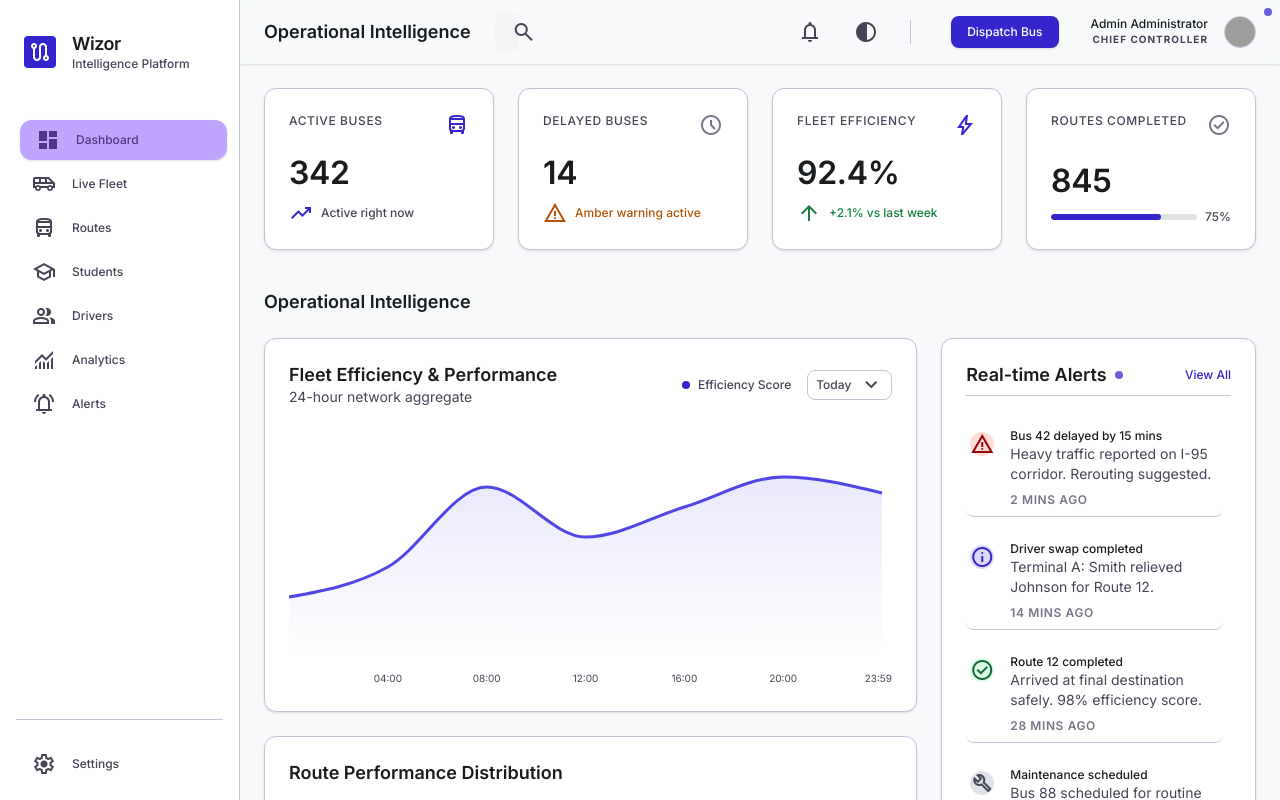
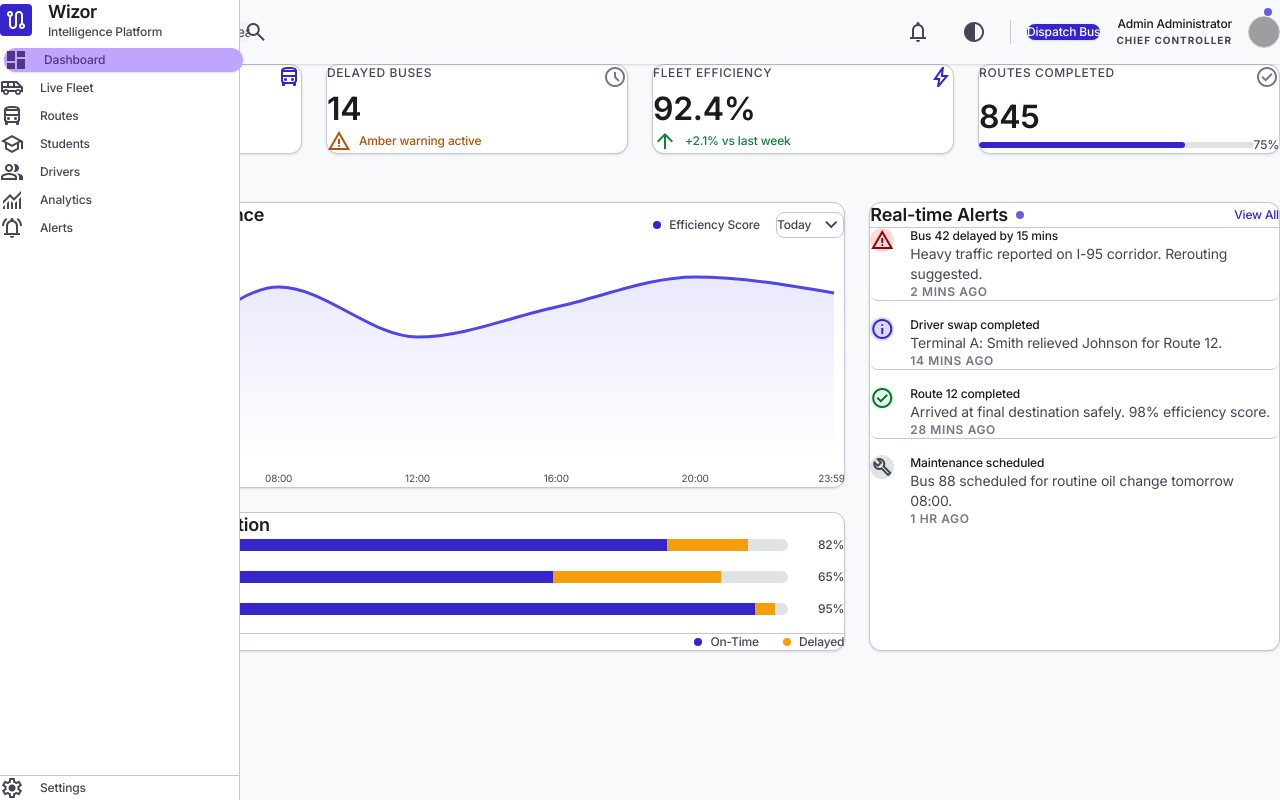
Before and after one commit to Cruxzified/Schrove, a Next.js app: page / in a window 1280 px wide. Built offline with nearby package versions, Linux system fonts and the light colour scheme; grey boxes are pictures that could not be loaded.

Commit message:
Restore original globals.css base styles and merge with new MD3 tokens to fix Signup page

```diff
--- a/app/globals.css
+++ b/app/globals.css
@@ -1,7 +1,8 @@
+@import url('https://fonts.googleapis.com/css2?family=Inter:wght@400;500;600;700;800&family=JetBrains+Mono:wght@500;600;700&display=swap');
 @import "tailwindcss";
 
 @theme {
-  /* MD3 Color Palette from User Template */
+  /* MD3 Color Palette (New Design System) */
   --color-on-error-container: #93000a;
   --color-inverse-surface: #2d3133;
   --color-on-tertiary: #ffffff;
@@ -50,7 +51,7 @@
   --color-tertiary-container: #586076;
   --color-primary-fixed: #e2dfff;
 
-  /* Spacing */
+  /* Custom Spacing Tokens */
   --spacing-xl: 64px;
   --spacing-container-max: 1440px;
   --spacing-md: 24px;
@@ -70,56 +71,47 @@
   --font-label-sm: "Inter", sans-serif;
   --font-headline-display: "Inter", sans-serif;
   --font-body-lg: "Inter", sans-serif;
-
-  /* Custom Font Sizes & Weights */
-  --font-size-headline-sm: 18px;
-  --line-height-headline-sm: 24px;
-  --font-weight-headline-sm: 600;
-
-  --font-size-metric-lg: 48px;
-  --line-height-metric-lg: 56px;
-  --letter-spacing-metric-lg: -0.02em;
-  --font-weight-metric-lg: 600;
-
-  --font-size-body-base: 14px;
-  --line-height-body-base: 20px;
-  --font-weight-body-base: 400;
-
-  --font-size-metric-md: 32px;
-  --line-height-metric-md: 40px;
-  --letter-spacing-metric-md: -0.01em;
-  --font-weight-metric-md: 600;
-
-  --font-size-label-caps: 12px;
-  --line-height-label-caps: 16px;
-  --letter-spacing-label-caps: 0.05em;
-  --font-weight-label-caps: 600;
-
-  --font-size-label-sm: 12px;
-  --line-height-label-sm: 16px;
-  --font-weight-label-sm: 500;
-
-  --font-size-headline-display: 24px;
-  --line-height-headline-display: 32px;
-  --font-weight-headline-display: 600;
-
-  --font-size-body-lg: 16px;
-  --line-height-body-lg: 24px;
-  --font-weight-body-lg: 400;
 }
 
-@layer base {
-  *, *::before, *::after { box-sizing: border-box; margin: 0; padding: 0; }
-  html, body { height: 100%; overflow-x: hidden; }
-  body {
-    font-family: var(--font-inter);
-    background-color: var(--color-background);
-    color: var(--color-on-background);
-    -webkit-font-smoothing: antialiased;
-    line-height: 1.5;
-  }
+:root {
+  --sidebar-w: 240px;
+  --topbar-h: 72px;
+
+  /* Original Vibrant Aesthetic Variables (RESTORED for Signup Page) */
+  --bg:         #faf5ff;
+  --surface:    rgba(255, 255, 255, 0.85);
+  --sidebar-bg: rgba(255, 255, 255, 0.6);
+  --border:     #e9d5ff;
+  --border-2:   #f3e8ff;
+
+  --text-1:  #2e1065;
+  --text-2:  #4c1d95;
+  --text-3:  #7c3aed;
+  --text-4:  #a78bfa;
+
+  --blue:     #3b82f6;
+  --blue-bg:  #eff6ff;
+  --green:    #10b981;
+  --green-bg: #ecfdf5;
+  --amber:    #f59e0b;
+  --amber-bg: #fffbeb;
+  --red:      #ef4444;
+  --red-bg:   #fef2f2;
 }
 
+/* Original Base Styles */
+*, *::before, *::after { box-sizing: border-box; margin: 0; padding: 0; }
+html, body { height: 100%; overflow: hidden; }
+body {
+  font-family: 'Inter', system-ui, -apple-system, sans-serif;
+  background-color: var(--bg);
+  color: var(--text-1);
+  -webkit-font-smoothing: antialiased;
+  line-height: 1.6;
+  letter-spacing: -0.01em;
+}
+
+/* Material Symbols (New) */
 .material-symbols-outlined {
   font-family: 'Material Symbols Outlined';
   font-weight: normal;
@@ -136,21 +128,59 @@
   -webkit-font-smoothing: antialiased;
 }
 
-::-webkit-scrollbar { width: 6px; height: 6px; }
+::-webkit-scrollbar { width: 5px; height: 5px; }
 ::-webkit-scrollbar-track { background: transparent; }
-::-webkit-scrollbar-thumb { background: var(--color-outline-variant); border-radius: 99px; }
-::-webkit-scrollbar-thumb:hover { background: var(--color-outline); }
+::-webkit-scrollbar-thumb { background: #CBD5E1; border-radius: 99px; }
+::-webkit-scrollbar-thumb:hover { background: #94A3B8; }
 
-/* Custom utilities for the charts and specific components */
-.preserve-3d { transform-style: preserve-3d; }
+/* ══════════════════════════════════════════
+   RESTORED UTILITY CLASSES (for Signup & Legacy support)
+   ══════════════════════════════════════════ */
+.stat-card {
+  background: rgba(255, 255, 255, 0.7);
+  backdrop-filter: blur(12px);
+  border-radius: 24px;
+  padding: 28px;
+  display: flex;
+  flex-direction: column;
+  box-shadow: 0 8px 32px rgba(124, 58, 237, 0.05), inset 0 1px 0 rgba(255, 255, 255, 1);
+  border: 1px solid rgba(255, 255, 255, 0.8);
+  transition: all 0.4s cubic-bezier(0.34, 1.56, 0.64, 1);
+}
+.stat-card:hover {
+  transform: translateY(-6px) scale(1.02);
+  box-shadow: 0 20px 40px rgba(124, 58, 237, 0.12), inset 0 1px 0 rgba(255, 255, 255, 1);
+}
+.card-white {
+  background: rgba(255, 255, 255, 0.7);
+  backdrop-filter: blur(12px);
+  border-radius: 24px;
+  box-shadow: 0 8px 32px rgba(124, 58, 237, 0.05), inset 0 1px 0 rgba(255, 255, 255, 1);
+  border: 1px solid rgba(255, 255, 255, 0.8);
+}
+.hover-lift {
+  transition: all 0.4s cubic-bezier(0.34, 1.56, 0.64, 1);
+}
+.hover-lift:hover {
+  transform: translateY(-4px) scale(1.01);
+}
+.glass {
+  background: linear-gradient(135deg, rgba(76, 29, 149, 0.8), rgba(124, 58, 237, 0.9));
+  backdrop-filter: blur(16px);
+  border: 1px solid rgba(255, 255, 255, 0.2);
+  box-shadow: 0 4px 0 #3b0764, 0 20px 40px rgba(76, 29, 149, 0.3), inset 0 1px 2px rgba(255,255,255,0.4);
+}
 
+/* ══════════════════════════════════════════
+   NEW WIZOR THEME CLASSES (MD3 Support)
+   ══════════════════════════════════════════ */
 @layer utilities {
-  .font-headline-sm { font-size: var(--font-size-headline-sm); line-height: var(--line-height-headline-sm); font-weight: var(--font-weight-headline-sm); }
-  .font-metric-lg { font-size: var(--font-size-metric-lg); line-height: var(--line-height-metric-lg); letter-spacing: var(--letter-spacing-metric-lg); font-weight: var(--font-weight-metric-lg); }
-  .font-body-base { font-size: var(--font-size-body-base); line-height: var(--line-height-body-base); font-weight: var(--font-weight-body-base); }
-  .font-metric-md { font-size: var(--font-size-metric-md); line-height: var(--line-height-metric-md); letter-spacing: var(--letter-spacing-metric-md); font-weight: var(--font-weight-metric-md); }
-  .font-label-caps { font-size: var(--font-size-label-caps); line-height: var(--line-height-label-caps); letter-spacing: var(--letter-spacing-label-caps); font-weight: var(--font-weight-label-caps); }
-  .font-label-sm { font-size: var(--font-size-label-sm); line-height: var(--line-height-label-sm); font-weight: var(--font-weight-label-sm); }
-  .font-headline-display { font-size: var(--font-size-headline-display); line-height: var(--line-height-headline-display); font-weight: var(--font-weight-headline-display); }
-  .font-body-lg { font-size: var(--font-size-body-lg); line-height: var(--line-height-body-lg); font-weight: var(--font-weight-body-lg); }
+  .font-headline-sm { font-size: 18px; line-height: 24px; font-weight: 600; }
+  .font-metric-lg { font-size: 48px; line-height: 56px; letter-spacing: -0.02em; font-weight: 600; }
+  .font-body-base { font-size: 14px; line-height: 20px; font-weight: 400; }
+  .font-metric-md { font-size: 32px; line-height: 40px; letter-spacing: -0.01em; font-weight: 600; }
+  .font-label-caps { font-size: 12px; line-height: 16px; letter-spacing: 0.05em; font-weight: 600; }
+  .font-label-sm { font-size: 12px; line-height: 16px; font-weight: 500; }
+  .font-headline-display { font-size: 24px; line-height: 32px; font-weight: 600; }
+  .font-body-lg { font-size: 16px; line-height: 24px; font-weight: 400; }
 }
```
